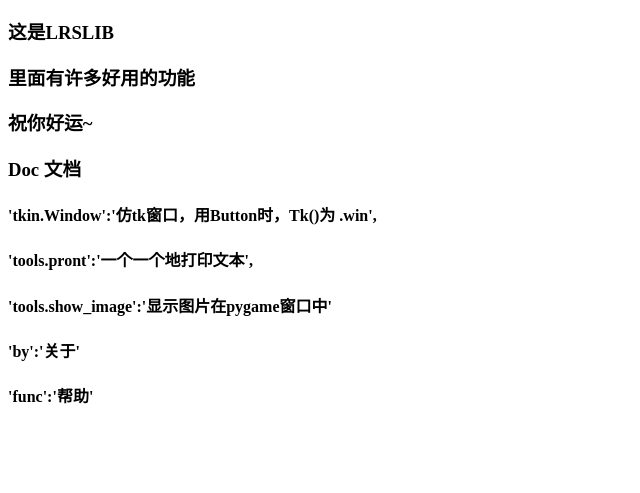
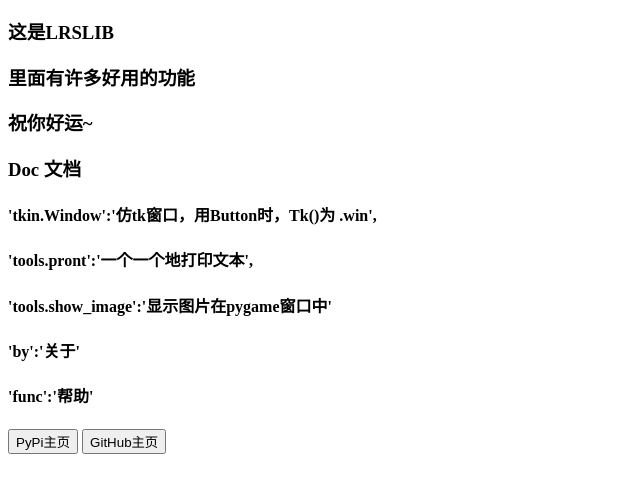
Before and after one commit to lrsgzs/lib, a plain HTML site: page lrslib/index.html in a window 1280 px wide. Shown: the part 127-620 px from the top of the page, without its empty margins (0-640 px from the left). Drawn offline with Linux system fonts and the light colour scheme.

Commit message:
update home:lrslib

```diff
--- a/lrslib/index.html
+++ b/lrslib/index.html
@@ -18,5 +18,7 @@
         <h4>'tools.show_image':'显示图片在pygame窗口中'</h4>
         <h4>'by':'关于'</h4>
         <h4>'func':'帮助'</h4>
+        <button onclick="location.href='https://pypi.org/project/lrslib'">PyPi主页</button>
+        <button onclick="location.href='https://github.com/lrsgzs/lrslib'">GitHub主页</button>
     </body>
 </html>
```
